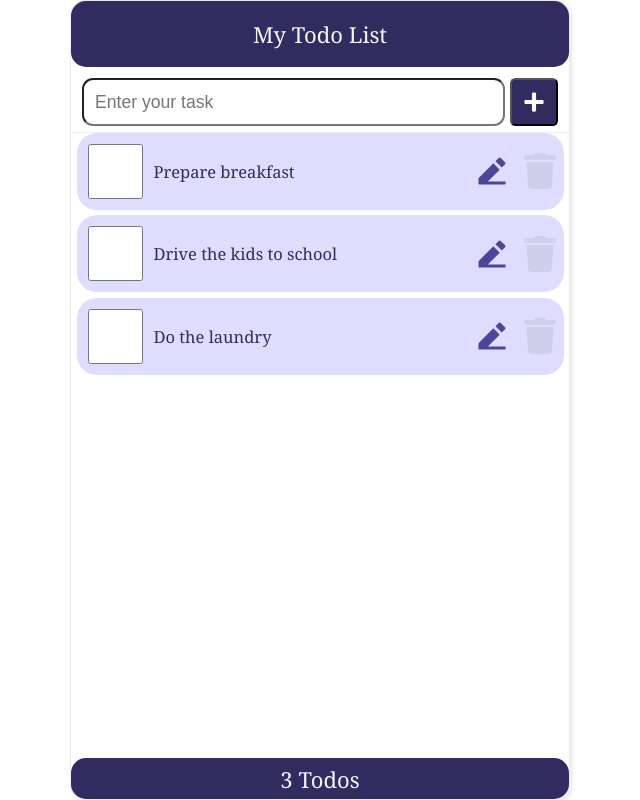
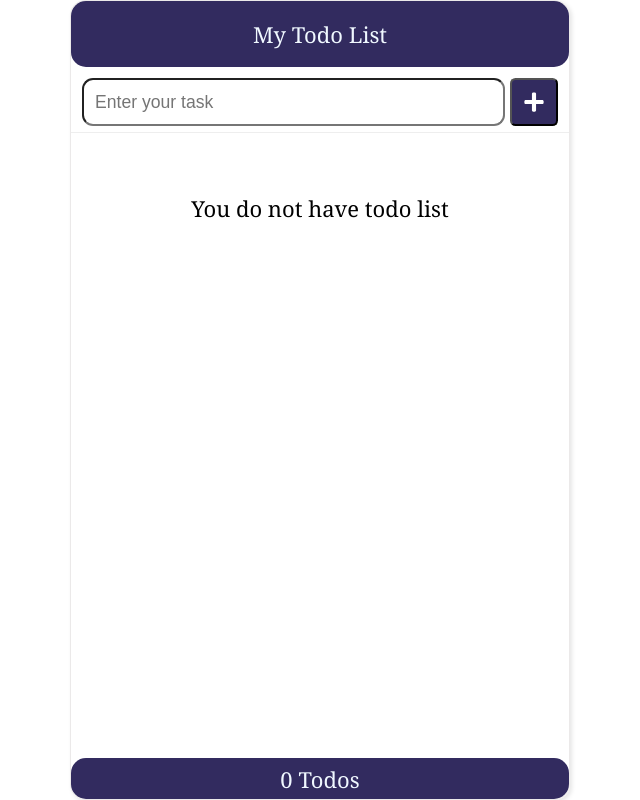
Before and after one commit to christianpsamson/017-RLAB-React-TodoList, a React (Vite) app: page / in a window 1280 px wide. Shown: the whole page, without its empty margins (320-960 px from the left). Built offline with nearby package versions, Linux system fonts and the light colour scheme.

Commit message:
updated comment sections

```diff
--- a/src/App.jsx
+++ b/src/App.jsx
@@ -5,21 +5,21 @@ import AddItem from "./AddItem";
 
 // Default items in the list
 const defaultItems = [
-  {
-    id: 1,
-    checked: false,
-    item: "Prepare breakfast",
-  },
-  {
-    id: 2,
-    checked: false,
-    item: "Drive the kids to school",
-  },
-  {
-    id: 3,
-    checked: false,
-    item: "Do the laundry",
-  },
+  // {
+  //   id: 1,
+  //   checked: false,
+  //   item: "Prepare breakfast",
+  // },
+  // {
+  //   id: 2,
+  //   checked: false,
+  //   item: "Drive the kids to school",
+  // },
+  // {
+  //   id: 3,
+  //   checked: false,
+  //   item: "Do the laundry",
+  // },
 ];
 
 function App() {
@@ -44,9 +44,9 @@ function App() {
     e.preventDefault();
     setNewTodo("");
 
-    const id = items.length ? items[items.length - 1].id + 1 : 1;
+    const id = items.length ? items[0].id + 1 : 1;
     const myNewItem = { id, checked: false, item: newTodo };
-    const listItems = [...items, myNewItem];
+    const listItems = [myNewItem, ...items];
     setItems(listItems);
   };
 
--- a/src/TodoList.jsx
+++ b/src/TodoList.jsx
@@ -18,7 +18,11 @@ const TodoList = ({ items, handleCheck, handleDelete, handleEdit }) => {
           ))}
         </ul>
       ) : (
-        <p>You do not have todo list</p>
+        <>
+          <br />
+          <br />
+          <p>You do not have todo list</p>
+        </>
       )}
     </main>
   );
```
